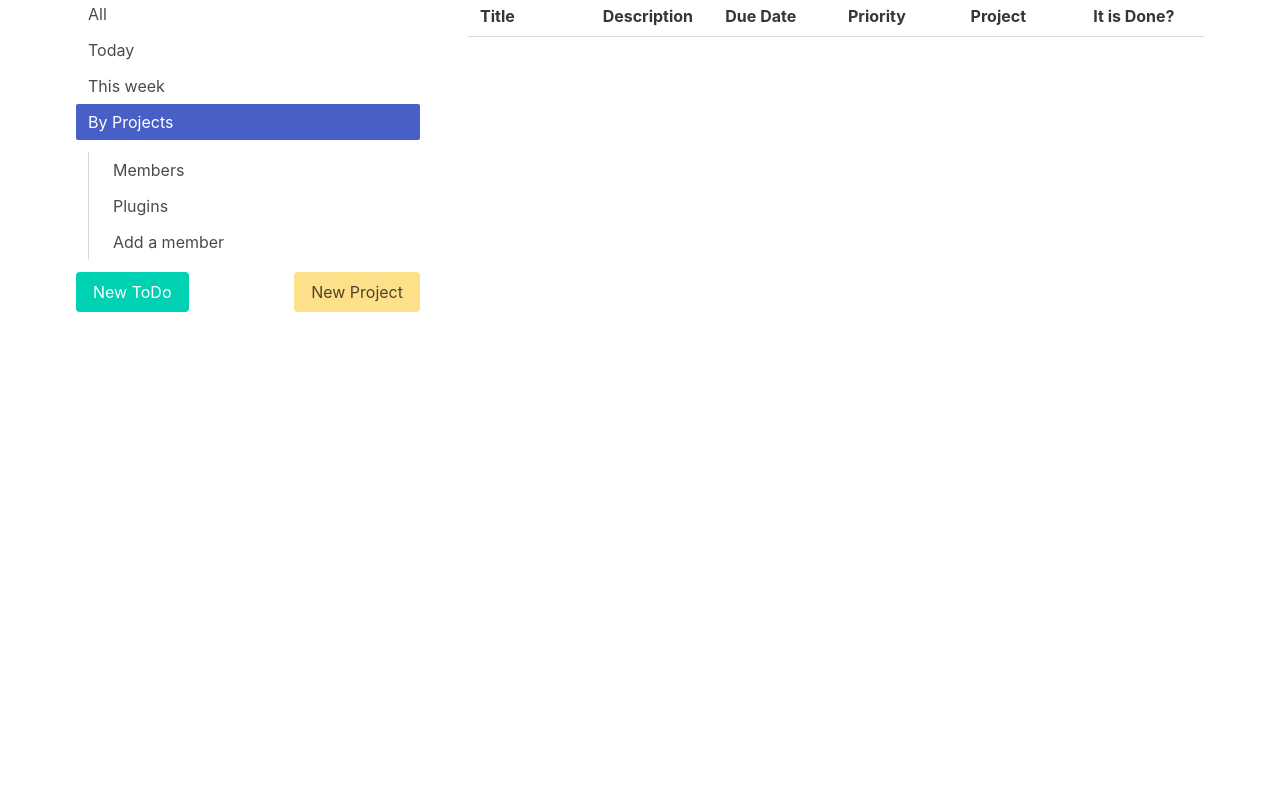
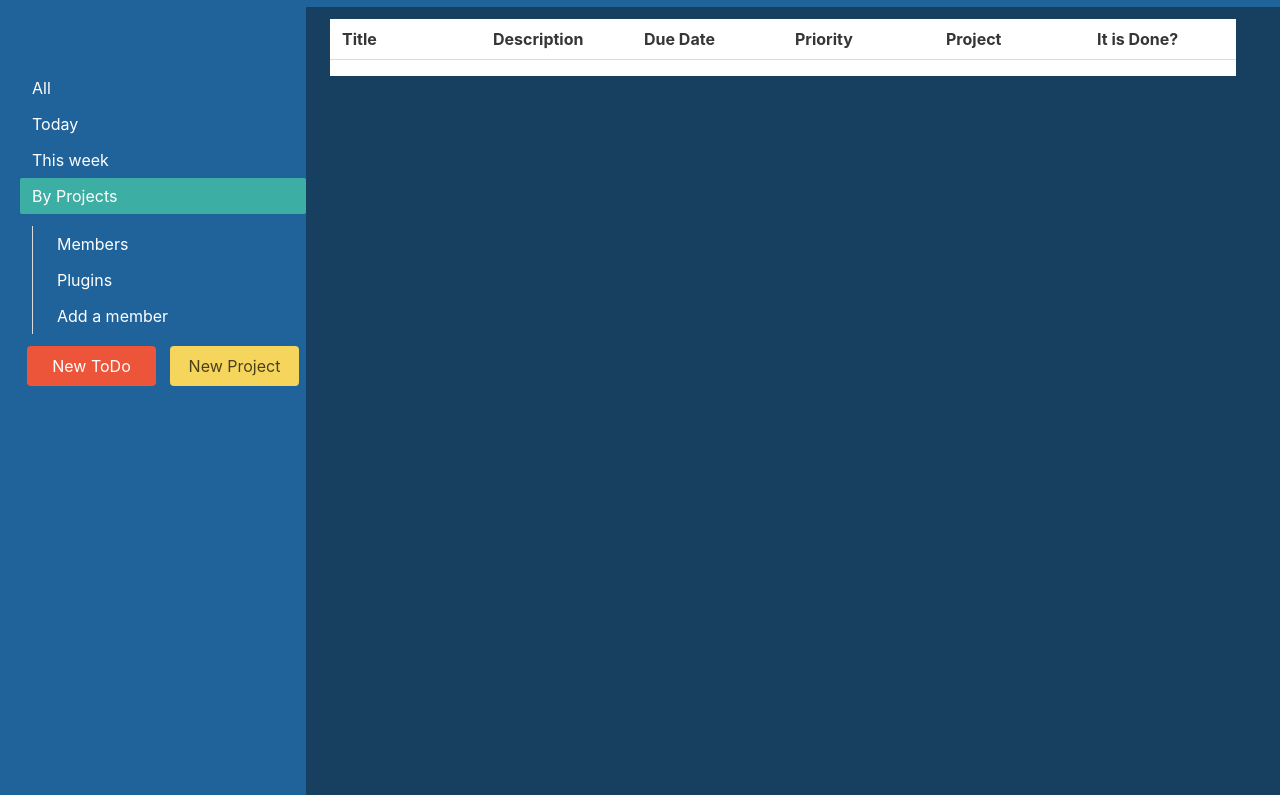
Before and after one commit to brugobi/ToDoList-js, a website built with webpack: page src/index.html in a window 1280 px wide. Shown: the part 68-863 px from the top of the page. Before the commit the page ends 800 px from the top, so only its background shows below. Built offline with nearby package versions, Linux system fonts and the light colour scheme.

Commit message:
Edit Bulma basic styles to make it more appealing.

```diff
--- a/src/index.html
+++ b/src/index.html
@@ -23,10 +23,10 @@
       </div>
     </nav>
     <div id="modalContainer"></div>
-    <div id="mainContainer" class="container is-full-width">
+    <div id="mainContainer" class="main-container">
       <div class="columns is-3">
-        <div class="column is-one-third p-5">
-          <aside class="menu">
+        <div class="aside-container column is-one-quarter">
+          <aside class="aside-menu menu">
             <ul class="menu-list">
               <li><a>All</a></li>
               <li><a>Today</a></li>
@@ -40,14 +40,14 @@
                 </ul>
               </li>
             </ul>
-            <div class="container is-flex is-justify-content-space-between">
-              <button id="newTodoFormBtn" class="button is-primary">New ToDo</button>
-              <button id="newProjectBtn" class="button is-warning">New Project</button>
+            <div class="container is-flex is-justify-content-space-around">
+              <button id="newTodoFormBtn" class="menu-btn button is-primary">New ToDo</button>
+              <button id="newProjectBtn" class="menu-btn button is-warning">New Project</button>
             </div>
           </aside>
         </div>
-        <div class="column is-two-thirds p-5">
-          <div class="container is-max-desktop is-centered">
+        <div class="column is-three-quarters p-5">
+          <div class="container is-centered">
             <table id="todoDisplay" class="table">
               <tr>
                 <th>Title</th>
--- a/src/index.js
+++ b/src/index.js
@@ -35,7 +35,6 @@ function displayTasks(array) {
     todoDisplay.append(tr);
   });
 }
-
 
 const arrayOfTasks = [];
 const arrayProject = [];
--- a/src/styles.scss
+++ b/src/styles.scss
@@ -1,8 +1,63 @@
 @charset "utf-8";
+@import "~bulma/bulma";
 
-@import "~bulma/bulma";
+$background: #173F5F;
+$secondary: #20639B;
+$terciary: #3CAEA3;
+$fourth: #F6D55C;
+$fifth: #ED553B;
 
 #todoDisplay {
   width: 100%;
   table-layout: fixed;
 }
+
+body {
+  background-color: $background;
+  min-height: 100vh;
+}
+
+.navbar {
+  background-color: $secondary;
+  position: fixed;
+  min-width: 100%;
+  min-height: 75px;
+}
+
+.main-container {
+  padding: 75px 2rem 0 0rem;
+  max-width: 100%;
+}
+
+.aside-container {
+  background-color: $secondary;
+  padding: 0;
+  padding-left: 2rem;
+  min-height: 100vh;
+}
+
+.aside-menu {
+  position: sticky;
+  top: 0;
+  padding-top: 75px;
+}
+
+.menu-btn {
+  min-width: 45%;
+}
+
+.menu-list a {
+  color: white;
+}
+
+.button.is-primary {
+  background-color: $fifth;
+}
+
+.button.is-warning {
+  background-color: $fourth;
+}
+
+.menu-list a.is-active {
+  background-color: #3CAEA3;
+}
```
Also changed, not shown: dist/index.html, dist/styles.css.
